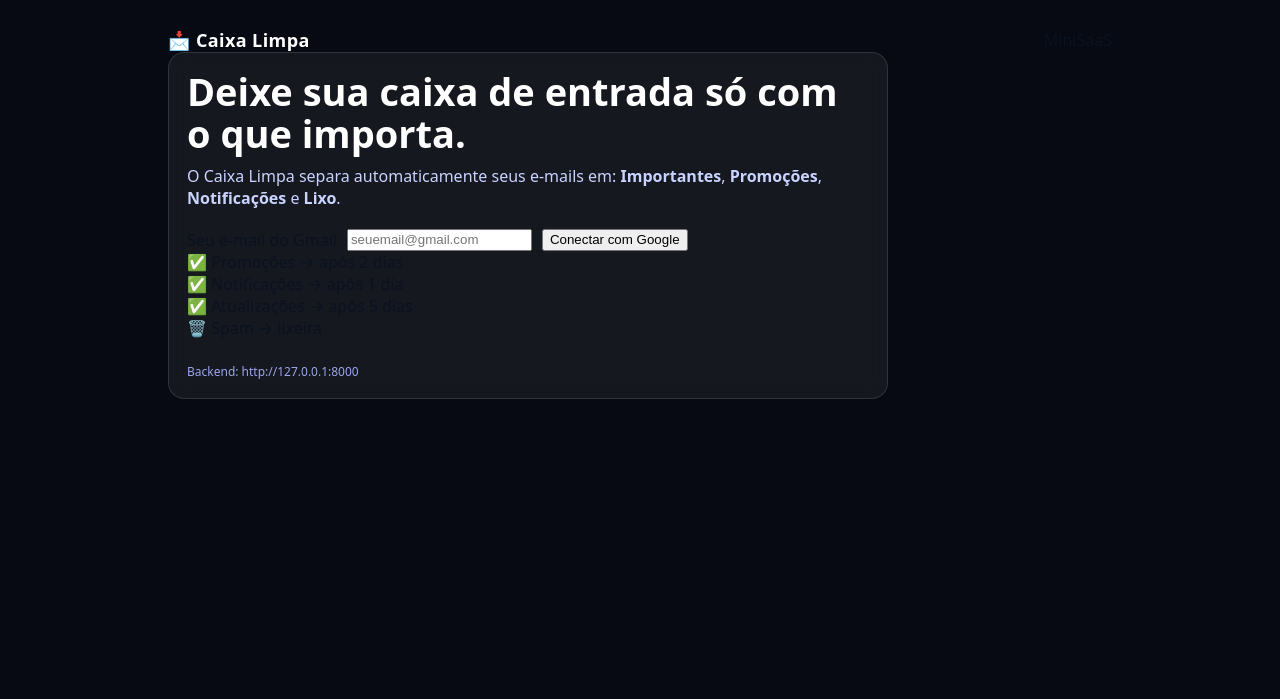
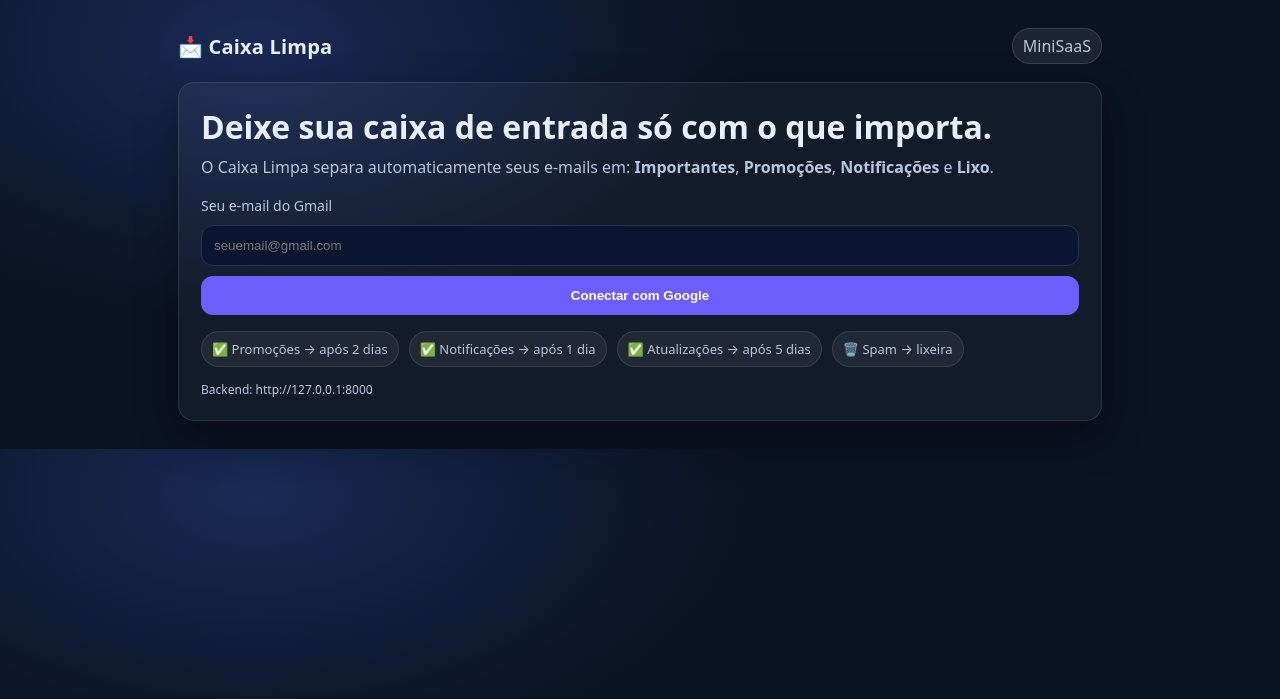
Before and after one commit to janielsonsantosoficial-hub/caixa-limpa, a FastAPI app: page / in a window 1280 px wide. Shown: the top 699 px of the page. Run offline with FastAPI, Linux system fonts and the light colour scheme; parts of the project's set-up code (start-up, migrations or seed data) failed here and were passed over.

Commit message:
Update style.css

```diff
--- a/static/style.css
+++ b/static/style.css
@@ -1,105 +1,93 @@
+:root{
+  --bg:#0b1220;
+  --card:#0f1b33;
+  --text:#e7eefc;
+  --muted:#b8c4dd;
+  --line:#243456;
+  --btn:#6d5efc;
+  --btn2:#1dd1a1;
+}
+
 *{box-sizing:border-box}
 body{
   margin:0;
-  font-family:system-ui,-apple-system,Segoe UI,Roboto,Ubuntu,Cantarell,Noto Sans,sans-serif;
-  color:#0b1220;
-  background:#070a12;
+  font-family: system-ui, -apple-system, Segoe UI, Roboto, Arial;
+  background: radial-gradient(900px 500px at 20% 10%, #182a55 0%, var(--bg) 55%);
+  color:var(--text);
 }
-.bg{
-  position:fixed; inset:0;
-  background:
-    radial-gradient(900px 500px at 20% 10%, rgba(122,92,255,.25), transparent 60%),
-    radial-gradient(800px 500px at 80% 20%, rgba(0,200,255,.18), transparent 60%),
-    radial-gradient(800px 500px at 50% 90%, rgba(0,255,170,.12), transparent 60%),
-    linear-gradient(180deg, #070a12 0%, #050611 100%);
-  z-index:-1;
+.wrap{max-width:980px;margin:0 auto;padding:28px;}
+.top{display:flex;justify-content:space-between;align-items:center;margin-bottom:18px;}
+.logo{font-weight:800;font-size:20px;letter-spacing:.2px}
+.badge{
+  background: rgba(255,255,255,.08);
+  border:1px solid rgba(255,255,255,.12);
+  padding:6px 10px;border-radius:999px;color:var(--muted);
 }
-.wrap{max-width:980px; margin:0 auto; padding:28px 18px 60px}
-.top{display:flex; align-items:center; justify-content:space-between; gap:12px}
-.logo{font-weight:900; letter-spacing:.4px; color:#fff; font-size:18px}
-.logo span{color:#7a5cff}
-.link{color:#b8c1ff; text-decoration:none; font-weight:600; font-size:14px}
-.link:hover{text-decoration:underline}
-
-.hero{margin-top:28px}
-h1{color:#fff; font-size:38px; line-height:1.1; margin:0 0 10px}
-.sub{color:#c9d3ff; max-width:720px; margin:0 0 20px; font-size:16px}
-
 .card{
-  background:rgba(255,255,255,.06);
-  border:1px solid rgba(255,255,255,.12);
+  background: rgba(255,255,255,.04);
+  border:1px solid rgba(255,255,255,.10);
   border-radius:16px;
-  padding:18px;
-  backdrop-filter: blur(10px);
-  max-width:720px;
+  padding:22px;
+  box-shadow: 0 15px 40px rgba(0,0,0,.35);
 }
-.card h2{margin:0 0 6px; color:#fff; font-size:18px}
-.small{margin:0 0 12px; color:#c9d3ff; font-size:13px}
-
-.form{display:flex; gap:10px; flex-wrap:wrap}
-.input{
-  flex:1;
-  min-width:240px;
+h1{margin:0 0 8px 0}
+.sub{margin:0 0 18px 0;color:var(--muted);line-height:1.4}
+.form{display:flex;flex-direction:column;gap:10px;margin:14px 0 16px}
+label{color:var(--muted);font-size:14px}
+input{
+  width:100%;
   padding:12px 12px;
-  border-radius:10px;
-  border:1px solid rgba(255,255,255,.18);
-  background:rgba(0,0,0,.25);
-  color:#fff;
+  border-radius:12px;
+  border:1px solid var(--line);
+  background:#0b1530;
+  color:var(--text);
   outline:none;
 }
-.input::placeholder{color:rgba(255,255,255,.55)}
-.btn{
+button{
   padding:12px 14px;
-  border-radius:10px;
   border:0;
+  border-radius:12px;
+  background: var(--btn);
+  color:white;
+  font-weight:700;
   cursor:pointer;
-  font-weight:800;
-  color:#070a12;
-  background:linear-gradient(90deg,#7a5cff,#00c8ff);
 }
-.btn:hover{filter:brightness(1.05)}
-.note{margin-top:10px; color:#c9d3ff; font-size:12px; opacity:.95}
-
-.grid{
-  display:grid;
-  grid-template-columns:repeat(2,minmax(0,1fr));
-  gap:12px;
-  margin-top:16px;
-  max-width:900px;
+button:hover{filter:brightness(1.05)}
+.info{display:flex;flex-wrap:wrap;gap:10px;margin-top:10px}
+.pill{
+  padding:8px 10px;
+  border-radius:999px;
+  background: rgba(255,255,255,.06);
+  border:1px solid rgba(255,255,255,.10);
+  color:var(--muted);
+  font-size:13px;
 }
+.foot{margin-top:14px;color:var(--muted);font-size:12px}
+.grid{display:grid;grid-template-columns:repeat(2,minmax(0,1fr));gap:12px;margin-top:12px}
 .box{
-  background:rgba(255,255,255,.05);
   border:1px solid rgba(255,255,255,.10);
   border-radius:14px;
   padding:14px;
-  color:#dbe3ff;
+  background: rgba(0,0,0,.10);
 }
-.tag{
-  display:inline-block;
-  padding:6px 10px;
-  border-radius:999px;
-  background:rgba(122,92,255,.18);
-  border:1px solid rgba(122,92,255,.35);
-  color:#fff;
+.box h3{margin:0 0 8px 0}
+.actions{display:flex;gap:10px;flex-wrap:wrap;margin-top:16px}
+.link{
+  padding:10px 12px;
+  border-radius:12px;
+  border:1px solid rgba(255,255,255,.12);
+  text-decoration:none;
+  color:var(--text);
+}
+.btn{
+  padding:10px 12px;
+  border-radius:12px;
+  background: var(--btn2);
+  text-decoration:none;
+  color:#062218;
   font-weight:800;
-  font-size:12px;
-  margin-bottom:8px;
 }
-.tag.ok{background:rgba(0,255,170,.14); border-color:rgba(0,255,170,.35)}
-.tag.bad{background:rgba(255,80,80,.12); border-color:rgba(255,80,80,.35)}
-.box p{margin:0; font-size:13px; line-height:1.35}
-
-.foot{
-  margin-top:24px;
-  display:flex;
-  justify-content:space-between;
-  color:#aab6ff;
-  font-size:12px;
-  opacity:.9;
-}
-.muted{opacity:.8}
-
-@media (max-width:720px){
-  h1{font-size:30px}
+.hint{margin-top:14px;color:var(--muted);font-size:13px;line-height:1.4}
+@media (max-width: 640px){
   .grid{grid-template-columns:1fr}
 }
```
